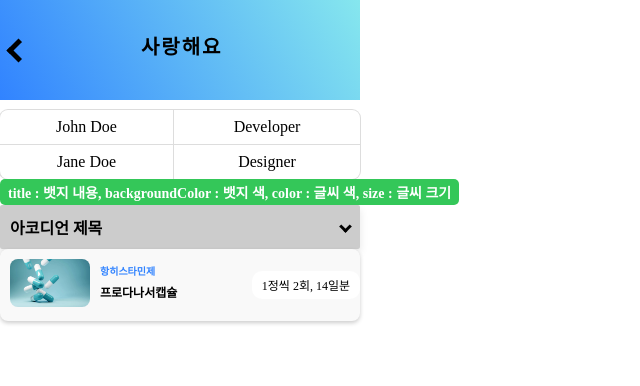
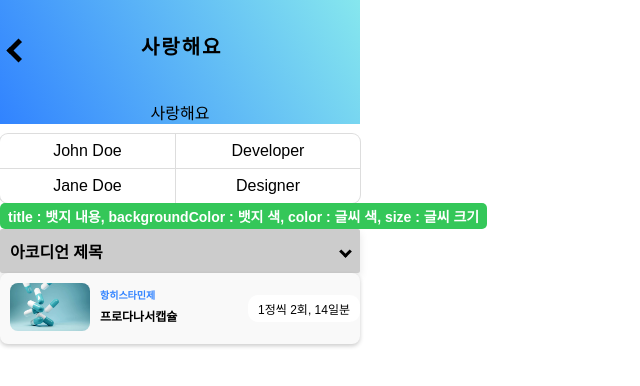
Before and after one commit to MedicineMadeByMother-Mayak/ChukChuk-yaksa, a Vue app in the folder frontend/chuckchuck_front/: page /test in a window 1280 px wide. Shown: the top 386 px of the page, without its empty margins (0-640 px from the left). Built offline with nearby package versions, Linux system fonts and the light colour scheme.

Commit message:
#51 - feat: 전역폰트파일

```diff
--- /dev/null
+++ b/frontend/chuckchuck_front/src/assests/css/fonts.css
@@ -0,0 +1,12 @@
+body {
+  font-family: "Arial", sans-serif;
+}
+
+h1,
+h2,
+h3,
+h4,
+h5,
+h6 {
+  font-family: "Arial", sans-serif;
+}
--- a/frontend/chuckchuck_front/src/common/Form/HeaderForm.vue
+++ b/frontend/chuckchuck_front/src/common/Form/HeaderForm.vue
@@ -36,7 +36,6 @@ body {
 h1 {
   position: relative;
   right: 11.8px;
-  font-family: Arial, sans-serif;
   font-weight: bold;
   letter-spacing: 2px;
   font-size: 20px;
--- a/frontend/chuckchuck_front/src/common/testView.vue
+++ b/frontend/chuckchuck_front/src/common/testView.vue
@@ -1,6 +1,8 @@
 <template>
   <div>
-    <HeaderForm :title="'사랑해요'" :height="'100px'" />
+    <HeaderForm :title="'사랑해요'" :height="'100px'">
+      <div>사랑해요</div>
+    </HeaderForm>
     <!-- <Wave title="문진표" height="100px" /> -->
     <CustomTable
       :tableData="[
--- a/frontend/chuckchuck_front/src/main.js
+++ b/frontend/chuckchuck_front/src/main.js
@@ -3,6 +3,7 @@ import { createPinia } from "pinia";
 
 import App from "./App.vue";
 import router from "./router";
+import "./assests/css/fonts.css";
 
 const app = createApp(App);
 
--- a/frontend/chuckchuck_front/src/views/user_medical_info/UserMedicalInfoView.vue
+++ b/frontend/chuckchuck_front/src/views/user_medical_info/UserMedicalInfoView.vue
@@ -54,14 +54,7 @@
 
     <div class="appointment-section">
       <div style="margin: 5px 0px">
-        <strong
-          style="
-            font-size: 18.72px;
-            font-family: Arial, Helvetica, sans-serif;
-            margin: 5px 0px;
-          "
-        >
-          병력 </strong
+        <strong style="font-size: 18.72px; margin: 5px 0px"> 병력 </strong
         ><span style="font-size: 10px"
           >(다음과 같은 질병으로 진단을 받았어요.)</span
         >
@@ -96,10 +89,6 @@ import Badge from "@/common/Badge.vue";
   top: 33px;
 }
 
-.user-madical-info {
-  font-family: "Arial", sans-serif;
-}
-
 div p {
   font-size: 10px;
   margin: 5px;
@@ -128,7 +117,6 @@ div p {
 }
 
 .container {
-  font-family: "Arial", sans-serif;
   width: 100%;
   padding: 18px;
   box-sizing: border-box;
```
Also changed, not shown: 1 other file (tests, documents, lock files or other folders).
